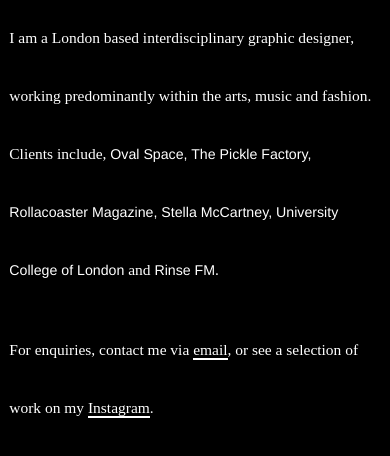
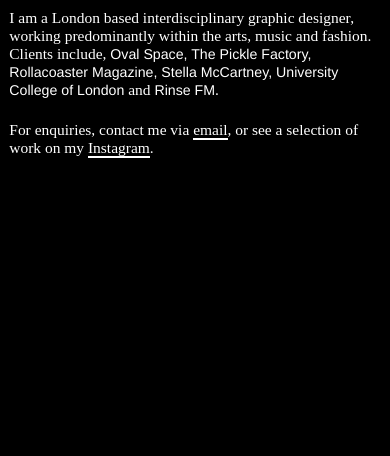
Before and after one commit to j4ckp0w15g4y/bene-portfolio, a React (Create React App) app: page / in a window 390 px wide. Shown: the top 456 px of the page. Built offline with nearby package versions, Linux system fonts and the light colour scheme.

Commit message:
font size responsiveness

```diff
--- a/src/App.css
+++ b/src/App.css
@@ -19,7 +19,7 @@
   font-style: normal;
   font-weight: normal;
   font-size: 3.9669421487603307VW;;
-  line-height: 58px;
+  line-height: 1.16;
   }
 
   .first-para {
```
